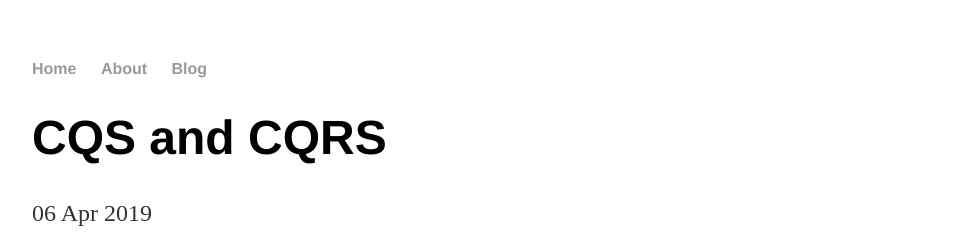
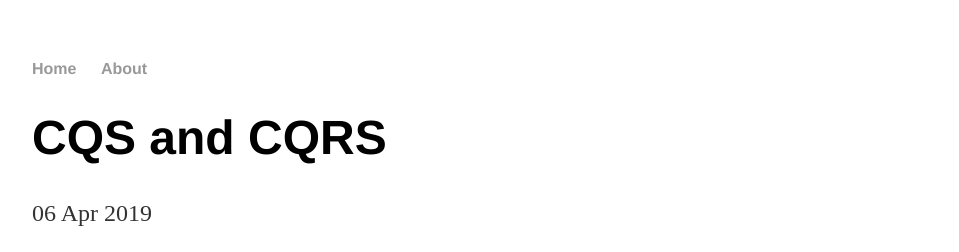
Before and after one commit to aturgarg/aturgarg.github.io, a Jekyll site: the page built from _posts/2019-04-06-CQS-and-CQRS.md, in a window 1280 px wide and 900 px high. Shown: the top 252 px of the window, without its empty margins (160-1119 px from the left). Built offline with Jekyll 4.4.1, drawn with Linux system fonts in a browser that asks for light colours.

Commit message:
modify menus

```diff
--- a/_config.yml
+++ b/_config.yml
@@ -1,2 +1,3 @@
 name: Atur Garg
 markdown: kramdown
+permalink: /posts/:year/:month/:day/:title
--- a/_layouts/default.html
+++ b/_layouts/default.html
@@ -9,7 +9,6 @@
                 <ul>
                     <li><a href="/">Home</a></li>
                     <li><a href="/about">About</a></li>
-                    <li><a href="/blog">Blog</a></li>
                 </ul>
             </nav>
             <div class="container">
```
